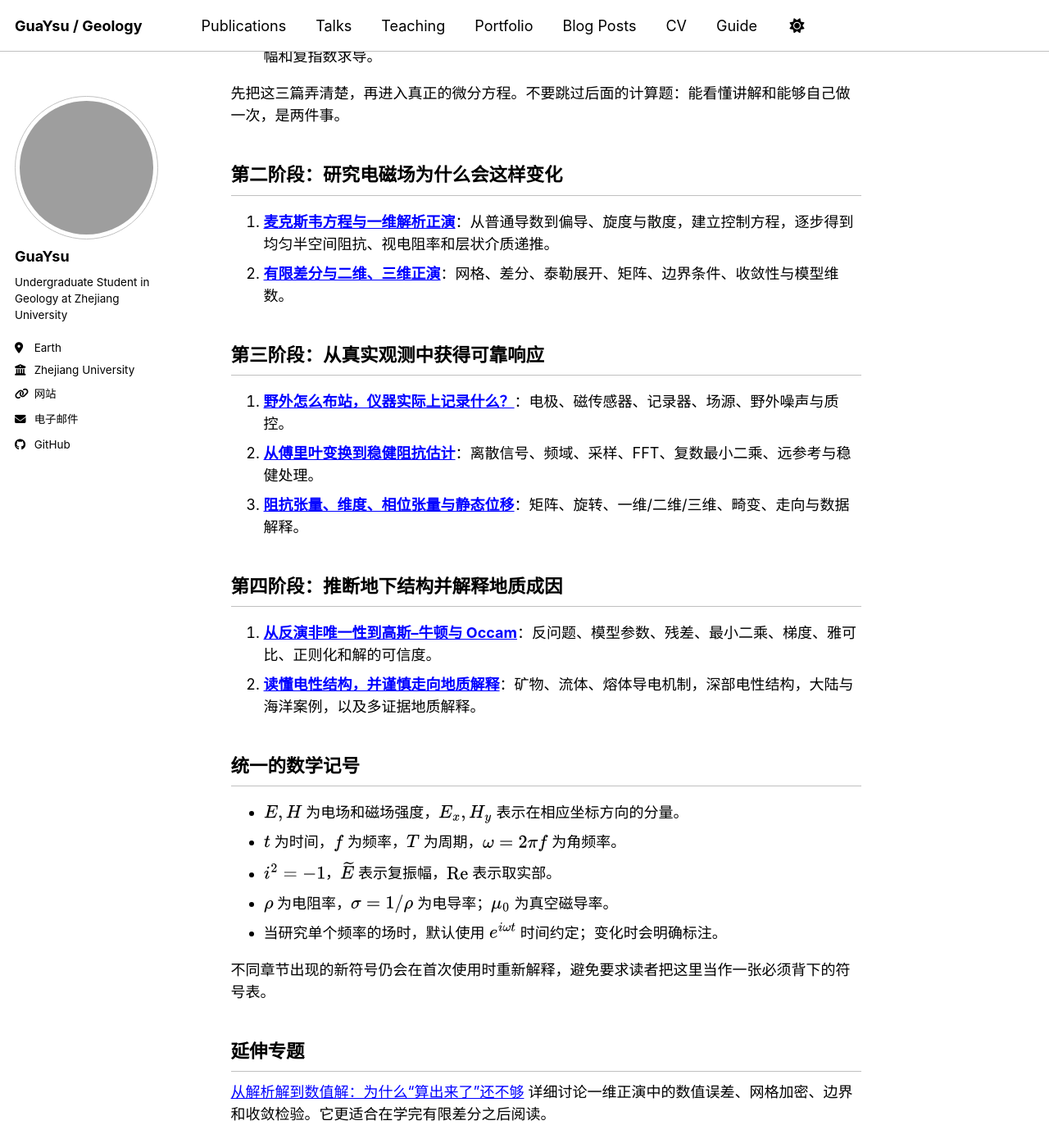
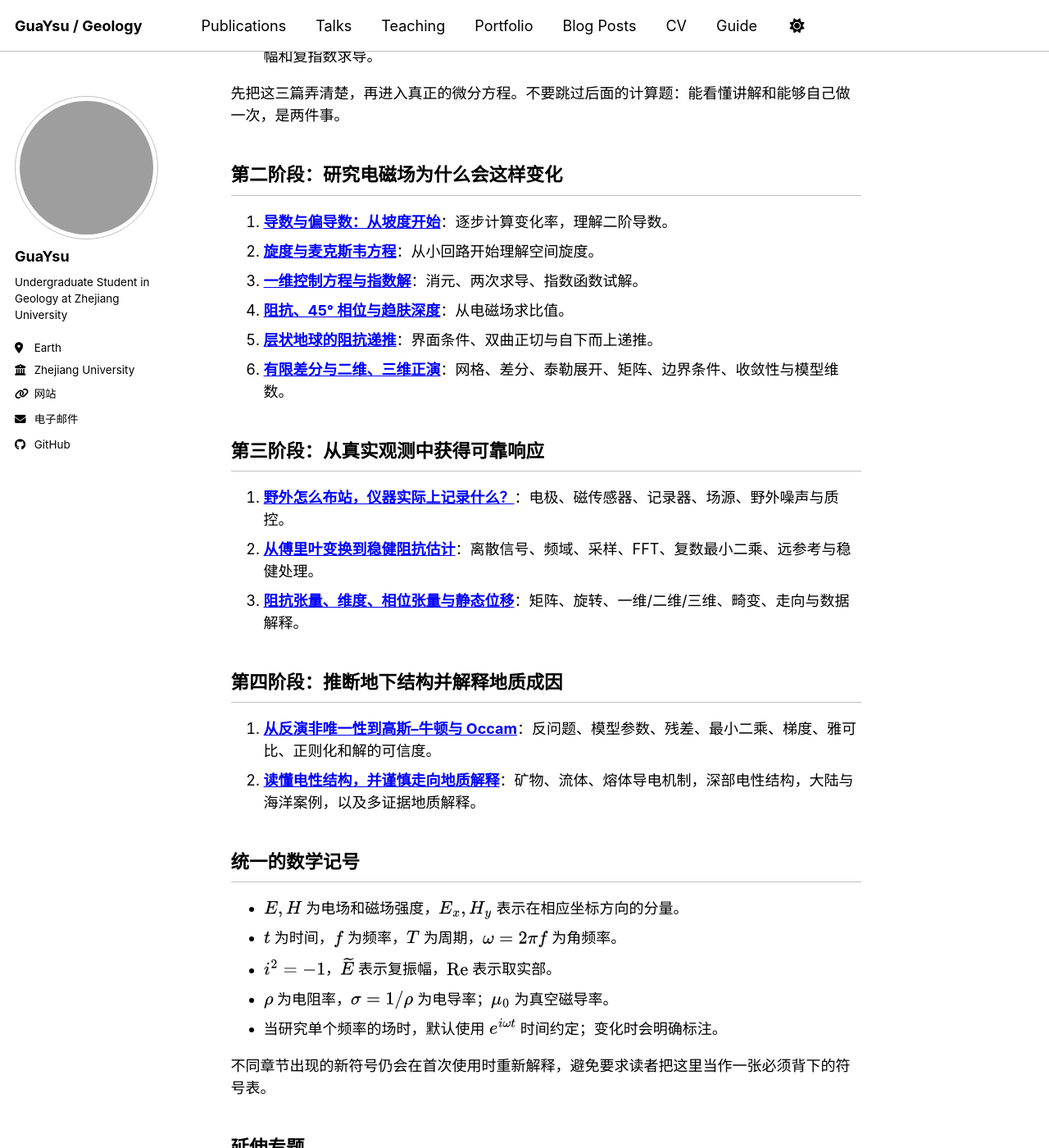
Before and after one commit to GuaYsu/guaysu.github.io, a Jekyll site: the page built from _posts/2026-10-21-mt-course-00-roadmap.md, in a window 1280 px wide and 1400 px high, scrolled down 973 px. Shown: the whole window at 82% size. Built offline with Jekyll 4.4.1, drawn with Linux system fonts in a browser that asks for light colours; a script bundle is joined from its source files by our own code; library files that are not in the unit come from our copies; some of the changed text lies outside the part shown; grey boxes are pictures that could not be loaded.

Commit message:
docs(mt): link full beginner 1D theory sequence

```diff
--- a/_posts/2026-10-21-mt-course-00-roadmap.md
+++ b/_posts/2026-10-21-mt-course-00-roadmap.md
@@ -27,19 +27,23 @@ tags: [大地电磁, 地球物理, 自学教程, 数学基础]
 
 ## 第二阶段：研究电磁场为什么会这样变化
 
-4. **[麦克斯韦方程与一维解析正演](/posts/2026/10/mt-course-02-maxwell-forward/)**：从普通导数到偏导、旋度与散度，建立控制方程，逐步得到均匀半空间阻抗、视电阻率和层状介质递推。
-5. **[有限差分与二维、三维正演](/posts/2026/10/mt-course-03-finite-difference/)**：网格、差分、泰勒展开、矩阵、边界条件、收敛性与模型维数。
+4. **[导数与偏导数：从坡度开始](/posts/2026/10/mt-course-02a-derivatives/)**：逐步计算变化率，理解二阶导数。
+5. **[旋度与麦克斯韦方程](/posts/2026/10/mt-course-02b-curl/)**：从小回路开始理解空间旋度。
+6. **[一维控制方程与指数解](/posts/2026/10/mt-course-02c-1d-ode/)**：消元、两次求导、指数函数试解。
+7. **[阻抗、45° 相位与趋肤深度](/posts/2026/10/mt-course-02d-impedance/)**：从电磁场求比值。
+8. **[层状地球的阻抗递推](/posts/2026/10/mt-course-02e-layers/)**：界面条件、双曲正切与自下而上递推。
+9. **[有限差分与二维、三维正演](/posts/2026/10/mt-course-03-finite-difference/)**：网格、差分、泰勒展开、矩阵、边界条件、收敛性与模型维数。
 
 ## 第三阶段：从真实观测中获得可靠响应
 
-6. **[野外怎么布站，仪器实际上记录什么？](/posts/2026/10/mt-course-04-field/)**：电极、磁传感器、记录器、场源、野外噪声与质控。
-7. **[从傅里叶变换到稳健阻抗估计](/posts/2026/10/mt-course-05-processing/)**：离散信号、频域、采样、FFT、复数最小二乘、远参考与稳健处理。
-8. **[阻抗张量、维度、相位张量与静态位移](/posts/2026/10/mt-course-06-analysis/)**：矩阵、旋转、一维/二维/三维、畸变、走向与数据解释。
+10. **[野外怎么布站，仪器实际上记录什么？](/posts/2026/10/mt-course-04-field/)**：电极、磁传感器、记录器、场源、野外噪声与质控。
+11. **[从傅里叶变换到稳健阻抗估计](/posts/2026/10/mt-course-05-processing/)**：离散信号、频域、采样、FFT、复数最小二乘、远参考与稳健处理。
+12. **[阻抗张量、维度、相位张量与静态位移](/posts/2026/10/mt-course-06-analysis/)**：矩阵、旋转、一维/二维/三维、畸变、走向与数据解释。
 
 ## 第四阶段：推断地下结构并解释地质成因
 
-9. **[从反演非唯一性到高斯–牛顿与 Occam](/posts/2026/10/mt-course-07-inversion/)**：反问题、模型参数、残差、最小二乘、梯度、雅可比、正则化和解的可信度。
-10. **[读懂电性结构，并谨慎走向地质解释](/posts/2026/10/mt-course-08-interpretation/)**：矿物、流体、熔体导电机制，深部电性结构，大陆与海洋案例，以及多证据地质解释。
+13. **[从反演非唯一性到高斯–牛顿与 Occam](/posts/2026/10/mt-course-07-inversion/)**：反问题、模型参数、残差、最小二乘、梯度、雅可比、正则化和解的可信度。
+14. **[读懂电性结构，并谨慎走向地质解释](/posts/2026/10/mt-course-08-interpretation/)**：矿物、流体、熔体导电机制，深部电性结构，大陆与海洋案例，以及多证据地质解释。
 
 ## 统一的数学记号
 
@@ -55,4 +59,4 @@ tags: [大地电磁, 地球物理, 自学教程, 数学基础]
 
 [从解析解到数值解：为什么“算出来了”还不够](/posts/2026/09/analytical-vs-numerical-solution/) 详细讨论一维正演中的数值误差、网格加密、边界和收敛检验。它更适合在学完有限差分之后阅读。
 
-> **修订说明**：本系列正在进一步拆分较难的数学章节。第一阶段已经按照零基础路径细化，后续章节的数学推导还会继续扩充。保留已有章节链接，是为了让引用它们的站内文章仍然有效。
+> **修订说明**：本系列正在进一步拆分较难的数学章节。场与复数、一维电磁正演部分已经按零基础路径拆为小节；数值正演、信号处理、张量分析和反演等部分仍将逐步细化。保留已有章节链接，是为了让引用它们的站内文章仍然有效。
```
